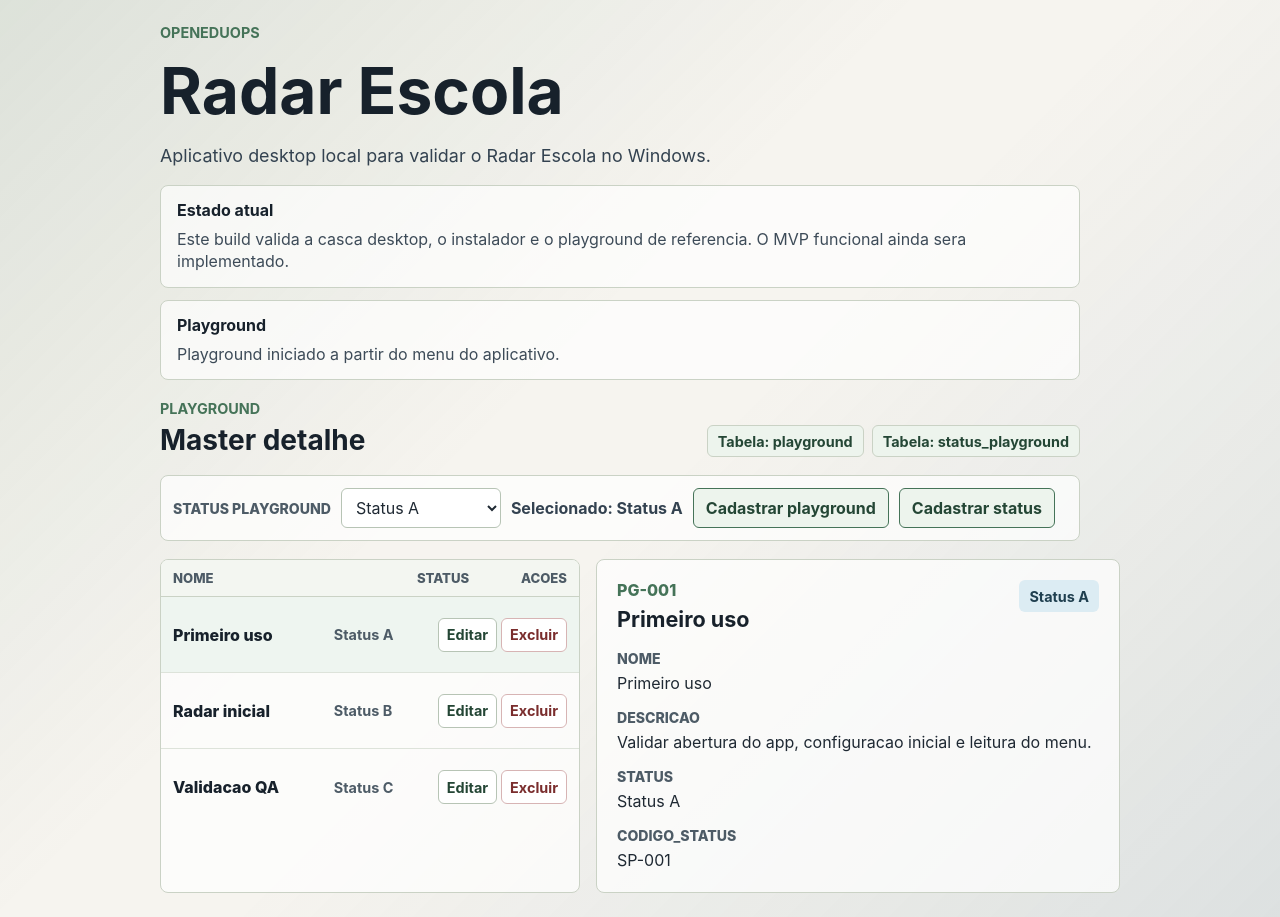
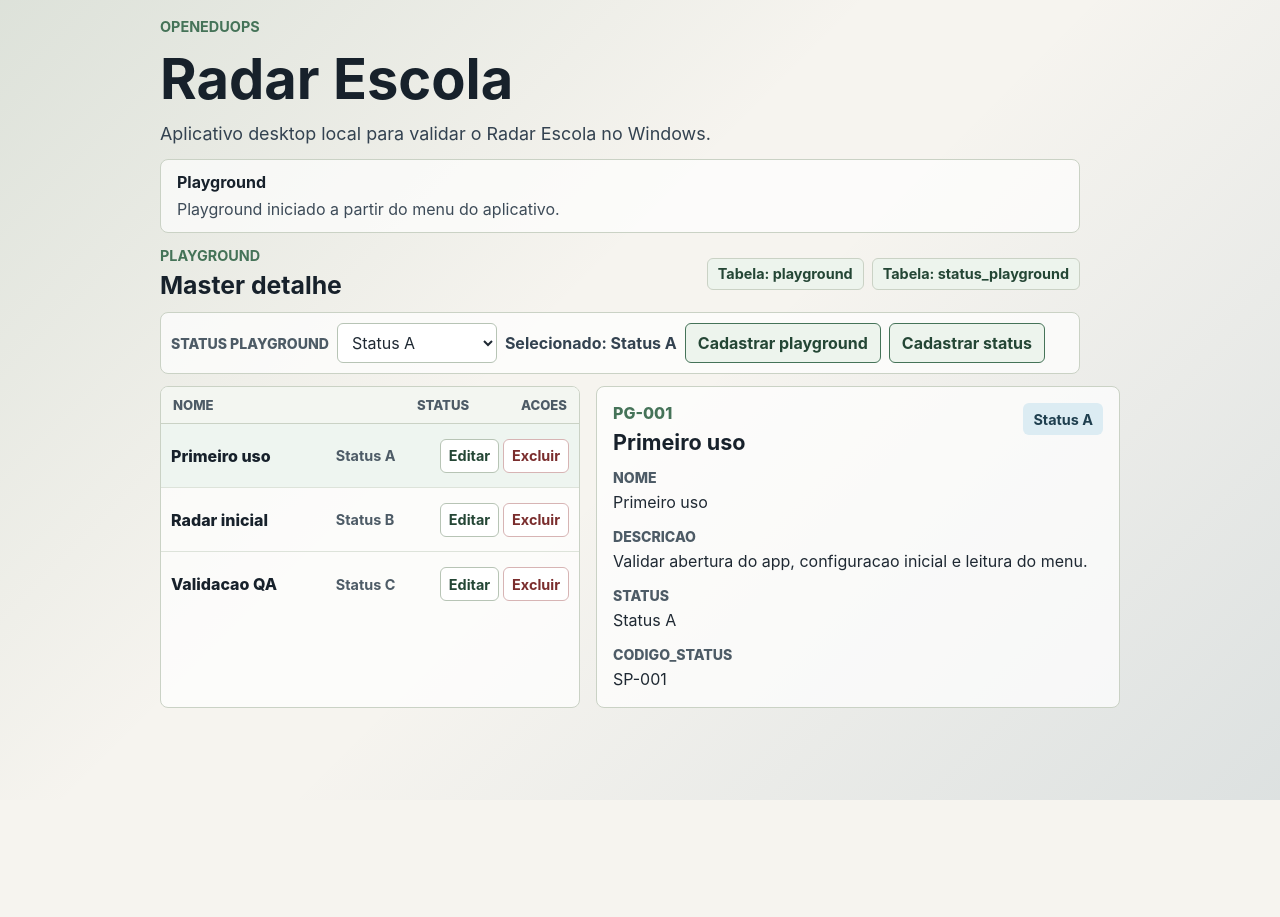
Before and after one commit to OpenEduOps/radar-escola, a React (Vite) app: page / in a window 1280 px wide. Both pictures are taken after a click on the button "Iniciar playground". After the commit the page ends 800 px from the top, so only its background shows below. Built offline with nearby package versions, Linux system fonts and the light colour scheme.

Commit message:
Ajusta primeira viewport do executavel
Reduz a janela inicial, compacta o topo do playground e cobre em E2E que a tabela aparece sem rolagem imediata.

```diff
--- a/src/app/App.tsx
+++ b/src/app/App.tsx
@@ -31,6 +31,7 @@ export function App() {
         <p className="summary">
           Aplicativo desktop local para validar o Radar Escola no Windows.
         </p>
+        {!playgroundStarted ? (
           <div className="status-panel" aria-label="Estado do produto">
             <strong>Estado atual</strong>
             <span>
@@ -38,6 +39,7 @@ export function App() {
               referencia. O MVP funcional ainda sera implementado.
             </span>
           </div>
+        ) : null}
         <div className="status-panel" aria-label="Playground">
           <strong>Playground</strong>
           <span>
--- a/src/app/app.css
+++ b/src/app/app.css
@@ -24,7 +24,7 @@ body {
   min-height: 100vh;
   display: grid;
   place-items: start center;
-  padding: 24px;
+  padding: 18px 24px;
   background:
     linear-gradient(135deg, rgba(69, 115, 88, 0.14), transparent 42%),
     linear-gradient(315deg, rgba(39, 89, 120, 0.12), transparent 48%),
@@ -35,7 +35,7 @@ body {
   width: min(960px, 100%);
   max-width: calc(100vw - 48px);
   display: grid;
-  gap: 12px;
+  gap: 10px;
 }
 
 .eyebrow {
@@ -50,14 +50,14 @@ body {
 h1 {
   margin: 0;
   color: #17212b;
-  font-size: clamp(2.25rem, 5vw, 4rem);
+  font-size: clamp(2.25rem, 5vw, 3.5rem);
   line-height: 1;
   letter-spacing: 0;
 }
 
 .summary {
   max-width: 760px;
-  margin: 8px 0 4px;
+  margin: 4px 0 2px;
   color: #334250;
   font-size: 1.12rem;
   line-height: 1.45;
@@ -65,12 +65,12 @@ h1 {
 
 .status-panel {
   display: grid;
-  gap: 8px;
+  gap: 6px;
   justify-self: start;
   width: 100%;
   max-width: 920px;
   overflow: hidden;
-  padding: 14px 16px;
+  padding: 12px 16px;
   border: 1px solid #cad2c5;
   border-radius: 8px;
   background: rgba(255, 255, 255, 0.68);
@@ -125,14 +125,14 @@ h1 {
 
 .playground-shell {
   display: grid;
-  gap: 18px;
-  margin-top: 8px;
+  gap: 12px;
+  margin-top: 4px;
 }
 
 .playground-header {
   display: flex;
   gap: 16px;
-  align-items: end;
+  align-items: center;
   justify-content: space-between;
   max-width: 920px;
 }
@@ -147,10 +147,10 @@ h1 {
 .playground-toolbar {
   display: flex;
   flex-wrap: wrap;
-  gap: 10px;
+  gap: 8px;
   align-items: center;
   max-width: 920px;
-  padding: 12px;
+  padding: 10px;
   border: 1px solid #cad2c5;
   border-radius: 8px;
   background: rgba(255, 255, 255, 0.72);
@@ -260,7 +260,7 @@ h3 {
 }
 
 h2 {
-  font-size: 1.75rem;
+  font-size: 1.55rem;
 }
 
 h3 {
@@ -333,8 +333,8 @@ h3 {
   gap: 8px;
   align-items: center;
   width: 100%;
-  min-height: 76px;
-  padding: 12px;
+  min-height: 64px;
+  padding: 10px;
   border-bottom: 1px solid #dde3da;
   color: #17212b;
   background: transparent;
@@ -417,9 +417,9 @@ h3 {
 
 .detail-panel {
   display: grid;
-  gap: 18px;
-  min-height: 280px;
-  padding: 20px;
+  gap: 14px;
+  min-height: 240px;
+  padding: 16px;
 }
 
 .detail-heading {
```
Also changed, not shown: src-tauri/tauri.conf.json (+4 -4 lines), 1 other file (tests, documents, lock files or other folders). Lines whose indentation alone changed are shown as unchanged.
